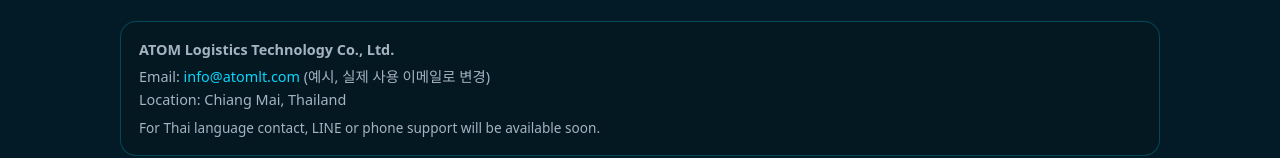
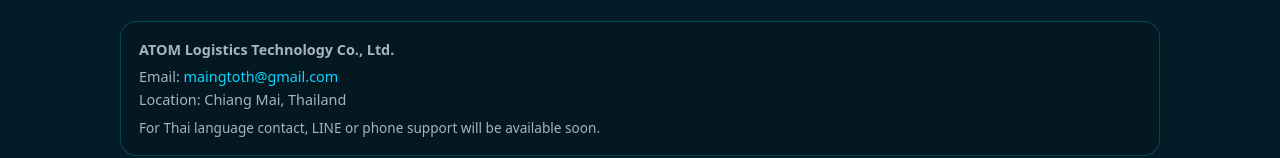
Before and after one commit to ATOM-TH/atom-site, a plain HTML site: page index.html in a window 1280 px wide. Shown: the part 1594-1752 px from the top of the page. Drawn offline with Linux system fonts and the light colour scheme.

Commit message:
Update index.html

```diff
--- a/index.html
+++ b/index.html
@@ -348,7 +348,7 @@
   <div class="contact-box">
     <div><strong>ATOM Logistics Technology Co., Ltd.</strong></div>
     <div style="margin-top:4px;">
-      Email: <a href="mailto:info@atomlt.com">info@atomlt.com</a> (예시, 실제 사용 이메일로 변경)
+      Email: <a href="maingtoth@gmail">maingtoth@gmail.com</a>
     </div>
     <div>Location: Chiang Mai, Thailand</div>
     <div style="margin-top:6px; font-size:0.85rem;">
```
